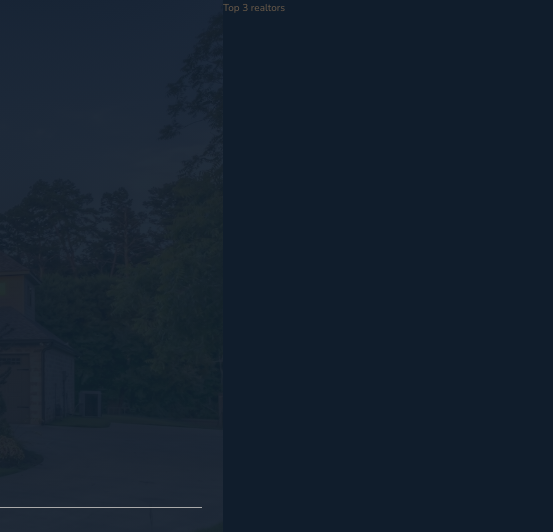
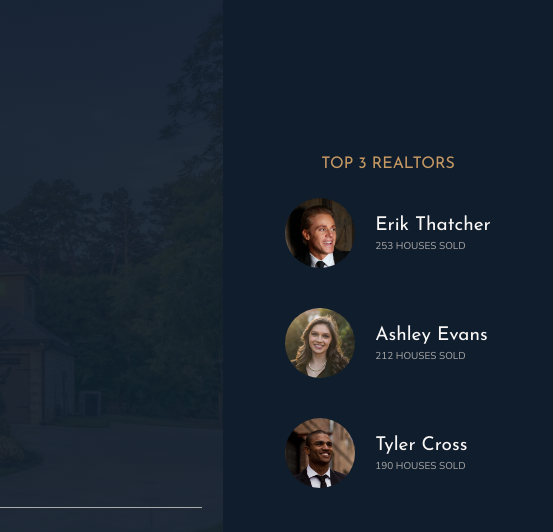
Before and after one commit to olenaborysenko/house-selling-site, a website: page index.html in a window 1280 px wide. Shown: the top 532 px of the page, 727-1280 px from the left. Drawn offline with nearby package versions, Linux system fonts and the light colour scheme.

Commit message:
Completed the Realtors section

```diff
--- a/index.html
+++ b/index.html
@@ -31,7 +31,24 @@
 	</header>
 
 	<div class="realtors">
-		Top 3 realtors
+		<h3 class="heading-3">Top 3 realtors</h3>
+		<div class="realtors__list">
+			<img src="img/realtor-1.jpeg" alt="Realtor 1" class="realtors__img">
+			<div class="realtors__details">
+				<h4 class="heading-4 heading-4--light">Erik Thatcher</h4>
+				<p class="realtors__sold">253 houses sold</p>
+			</div>
+			<img src="img/realtor-2.jpeg" alt="Realtor 2" class="realtors__img">
+			<div class="realtors__details">
+				<h4 class="heading-4 heading-4--light">Ashley Evans</h4>
+				<p class="realtors__sold">212 houses sold</p>
+			</div>
+			<img src="img/realtor-3.jpeg" alt="Realtor 3" class="realtors__img">
+			<div class="realtors__details">
+				<h4 class="heading-4 heading-4--light">Tyler Cross</h4>
+				<p class="realtors__sold">190 houses sold</p>
+			</div>
+		</div>
 	</div>
 
 	<section class="features">
--- a/sass/_realtors.scss
+++ b/sass/_realtors.scss
@@ -1,4 +1,30 @@
 .realtors {
-    background-color: $color-secondary;
-    grid-column: col-start 7 / full-end;
+	background-color: $color-secondary;
+	padding: 3rem;
+	grid-column: col-start 7 / full-end;
+	display: grid;
+	justify-content: center;
+	align-content: center;
+	justify-items: center;
+	grid-row-gap: 2rem;
+
+	&__list {
+		display: grid;
+		grid-template-columns: min-content max-content;
+		grid-column-gap: 2rem;
+		grid-row-gap: 5vh;
+		align-items: center;
+	}
+
+	&__img {
+		width: 7rem;
+		display: block;
+		border-radius: 50%;
+	}
+
+	&__sold {
+		text-transform: uppercase;
+		color: $color-grey-light-2;
+		margin-top: -3px;
+	}
 }
```
Also changed, not shown: css/style.css.
